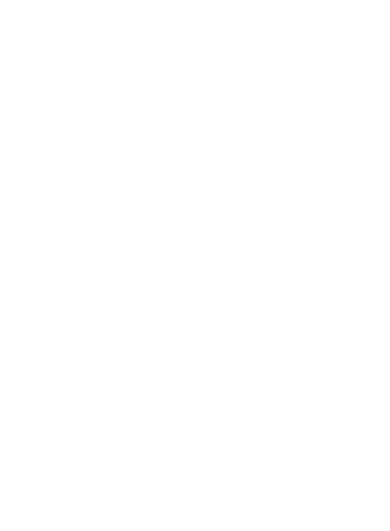
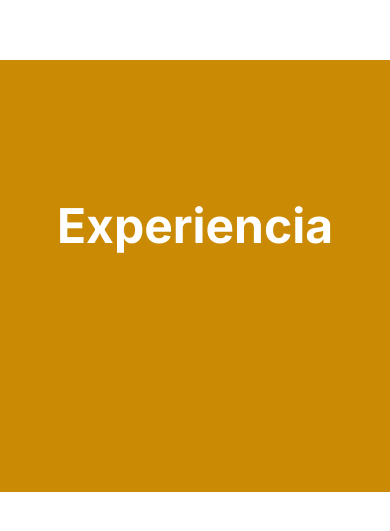
Before and after one commit to MaidedPonce/maidedpo, a Next.js app: page / in a window 390 px wide. Shown: the part 2556-3087 px from the top of the page. Built offline with nearby package versions, Linux system fonts and the light colour scheme.

Commit message:
Adding responsive

```diff
--- a/src/hooks/useGetWidth.tsx
+++ b/src/hooks/useGetWidth.tsx
@@ -1,6 +1,10 @@
 import { useEffect, useLayoutEffect, useState } from 'react'
 
-const useGetWidth = ({ ref }: any) => {
+interface GetWithProps {
+  ref?: any
+}
+
+const useGetWidth = ({ ref }: GetWithProps) => {
   const [elementWidth, setElementWidth] = useState<number>(0)
   const [elementHeight, setElementHeight] = useState<number>(0)
 
@@ -8,6 +12,9 @@ const useGetWidth = ({ ref }: any) => {
     if (ref?.current) {
       setElementWidth(ref.current?.offsetWidth)
       setElementHeight(ref?.current?.offsetHeight)
+    } else {
+      const element = document.querySelector('body')
+      element && setElementWidth(element?.offsetWidth)
     }
   }
 
--- a/src/ui/containers/AboutMe.tsx
+++ b/src/ui/containers/AboutMe.tsx
@@ -29,7 +29,7 @@ export function AboutMe() {
         )}
       </div>
       <motion.div
-        className='text-white px-8 w-full text-base flex items-center justify-center lg:text-xl sticky top-40 text-center h-[30vh] bg-transparent'
+        className='text-white pb-8 px-8 w-full text-base flex items-center justify-center lg:text-xl sticky top-40 text-center h-[30vh] bg-transparent'
         style={{
           opacity: nameOpacity,
         }}
--- a/src/ui/containers/ContactMe.tsx
+++ b/src/ui/containers/ContactMe.tsx
@@ -4,6 +4,7 @@ import React, { useRef } from 'react'
 import { LazyAnimations } from 'components/LazyAnimations'
 import Image from 'next/image'
 import { Path } from '../components/Path'
+import { useGetWidth } from 'app/hooks'
 
 const ContactMe = () => {
   const ref = useRef(null)
@@ -11,31 +12,38 @@ const ContactMe = () => {
     target: ref,
     offset: ['start center', 'end end'],
   })
+  const { elementWidth } = useGetWidth({})
+  const viewport = elementWidth <= 768 ? -100 : -900
   const y = useTransform(scrollYProgress, [0, 1], [500, 0])
-  const y2 = useTransform(scrollYProgress, [0, 1], [-900, 0])
+  const y2 = useTransform(scrollYProgress, [0, 1], [viewport, 0])
 
   return (
-    <div ref={ref} className='h-screen bg-white flex overflow-hidden'>
+    <div
+      ref={ref}
+      className='h-screen flex-col md:flex-row bg-white flex overflow-hidden'
+    >
       <LazyAnimations>
         <m.div
           style={{ y: y2 }}
-          className='flex justify-center w-1/2 items-center bg-gray-600'
+          className='flex h-full justify-center w-full md:w-1/2 items-center bg-gray-600'
         >
           <p className='text-white font-bold text-5xl'>Contáctame</p>
         </m.div>
       </LazyAnimations>
       <LazyAnimations>
-        <m.div style={{ y: y }} className='w-1/2 h-full'>
+        <m.div style={{ y: y }} className='w-full md:w-1/2 h-full'>
           <ul className='flex h-full flex-col justify-center items-end px-8 gap-4'>
             <li>
               <Path
                 side='right'
                 text={
                   <a
-                    className='flex gap-4 items-center justify-end'
+                    className='flex gap-4 items-center justify-end flex-col md:flex-row'
                     href='mailto:maided.h.p90@gmail.com'
                   >
-                    maided.h.p90@gmail.com
+                    <span className='order-1 md:order-2 text-xl'>
+                      maided.h.p90@gmail.com
+                    </span>
                     <Image
                       alt='Email'
                       height={35}
@@ -52,10 +60,10 @@ const ContactMe = () => {
                 side='right'
                 text={
                   <a
-                    className='flex gap-4 items-center justify-end pb-1'
+                    className='flex gap-4 items-center justify-end flex-col md:flex-row pb-1'
                     href='https://www.linkedin.com/in/maided-guadalupe-hernandez-ponce-5b2a2a1a5/'
                   >
-                    LinkedIn
+                    <span className='order-1 md:order-2 text-xl'>LinkedIn</span>
                     <Image
                       alt='LinkedIn'
                       height={30}
--- a/src/ui/containers/Education.jsx
+++ b/src/ui/containers/Education.jsx
@@ -3,20 +3,23 @@ import { useTransform, m, useScroll } from 'framer-motion'
 import React, { useRef } from 'react'
 import { LazyAnimations } from 'components/LazyAnimations'
 import { Path } from '../components/Path'
+import { useGetWidth } from 'app/hooks'
 
 const Education = () => {
   const ref = useRef(null)
+  const { elementWidth } = useGetWidth({})
   const { scrollYProgress } = useScroll({
     target: ref,
     offset: ['start center', 'end end'],
   })
-  const y = useTransform(scrollYProgress, [0, 1], [-500, 0])
+  const viewport = elementWidth <= 768 ? -300 : 0
+  const y = useTransform(scrollYProgress, [0, 1], [-500, (viewport)])
   const y2 = useTransform(scrollYProgress, [0, 1], [900, 300])
 
   return (
-    <div ref={ref} className='h-screen bg-white flex overflow-hidden'>
+    <div ref={ref} className='h-screen bg-white flex-col md:flex-row flex overflow-hidden'>
       <LazyAnimations>
-        <m.div style={{ y: y2 }} className='w-1/2 h-fit px-8'>
+        <m.div style={{ y: y2 }} className='w-full pt-8 md:w-1/2 h-full md:h-fit px-8'>
           <ol className='flex flex-col gap-6 p-4 list-disc'>
             <li className='marker:text-brand-uni'>
               <Path
@@ -40,7 +43,7 @@ const Education = () => {
       <LazyAnimations>
         <m.div
           style={{ y }}
-          className=' bg-purple-800 w-1/2 flex justify-center items-center'
+          className=' bg-purple-800 w-full h-full md:w-1/2 flex justify-center items-center'
         >
           <p className='text-white font-bold text-5xl'>Educación</p>
         </m.div>
--- a/src/ui/containers/Projects.tsx
+++ b/src/ui/containers/Projects.tsx
@@ -4,22 +4,28 @@ import React, { useRef } from 'react'
 import { LazyAnimations } from 'components/LazyAnimations'
 import { Path } from '../components/Path'
 import Image from 'next/image'
+import { useGetWidth } from 'app/hooks'
 
 const Projects = () => {
   const ref = useRef(null)
+  const { elementWidth } = useGetWidth({})
   const { scrollYProgress } = useScroll({
     target: ref,
     offset: ['start center', 'end end'],
   })
+  const viewport = elementWidth <= 768 ? -100 : -900
   const y = useTransform(scrollYProgress, [0, 1], [500, 0])
-  const y2 = useTransform(scrollYProgress, [0, 1], [-900, 0])
+  const y2 = useTransform(scrollYProgress, [0, 1], [viewport || -900, 0])
 
   return (
-    <div ref={ref} className='h-screen bg-white flex overflow-hidden'>
+    <div
+      ref={ref}
+      className='min-h-screen h-[130vh] md:h-screen md:flex-row bg-white flex-col flex overflow-hidden'
+    >
       <LazyAnimations>
         <m.div
           style={{ y: y2 }}
-          className='w-full bg-yellow-600 flex justify-center items-center'
+          className='w-full md:w-1/2 bg-yellow-600 h-full flex justify-center items-center'
         >
           <p className='text-white font-bold text-5xl'>Experiencia</p>
         </m.div>
@@ -28,10 +34,12 @@ const Projects = () => {
       <LazyAnimations>
         <m.div
           style={{ y: y }}
-          className='w-full h-full flex justify-around items-center flex-col'
+          className='w-full md:w-1/2 p-8 h-full flex justify-around items-center flex-col'
         >
           <div>
-            <h1 className='text-2xl font-semibold pb-4'>He colaborado en...</h1>
+            <h1 className=' text-xl md:text-2xl font-semibold pb-4'>
+              He colaborado en...
+            </h1>
             <ol className='flex flex-col gap-4 list-disc pl-4'>
               <li className='marker:text-brand-cd'>
                 <Path text='CuraDeuda' stroke='var(--cd)' />
@@ -54,17 +62,17 @@ const Projects = () => {
             </ul> */}
           </div>
           <div>
-            <h1 className='text-2xl font-semibold pb-4'>
+            <h1 className='text-xl md:text-2xl font-semibold pb-4'>
               Mis proyectos personales...
             </h1>
             <ul className='grid grid-cols-2 grid-rows-2 gap-3 w-fit m-auto'>
-              <li className='row-start-1 col-star-1 row-span-1 h-36 w-36'>
+              <li className='row-start-1 col-star-1 row-span-1 h-28 md:h-36 w-28 md:w-36'>
                 {/* <div className='absolute w-full h-full bg-black/20 z-10' /> */}
                 <a
                   href='https://maidedponce.github.io/todoMachine/'
                   className='relative h-full flex items-center justify-center bg-black overflow-hidden '
                 >
-                  <h2 className='absolute text-white z-10 font-bold'>
+                  <h2 className='absolute text-white z-10 font-bold text-xs'>
                     TODOMACHINE
                   </h2>
                   <Image
@@ -75,12 +83,12 @@ const Projects = () => {
                   />
                 </a>
               </li>
-              <li className='row-start-2 col-start-1 w-36 h-36'>
+              <li className='row-start-2 col-start-1 w-28 md:w-36 h-28 md:h-36'>
                 <a
                   href='https://yeahofcourse.com/'
                   className='h-full flex justify-center items-center relative  bg-black overflow-hidden'
                 >
-                  <h2 className='absolute text-white z-10 font-bold'>
+                  <h2 className='absolute text-white z-10 font-bold text-xs'>
                     Yes Of Course
                   </h2>
                   <Image
@@ -96,7 +104,7 @@ const Projects = () => {
                   href='https://maidedponce.github.io/rick-and-morty/'
                   className='flex h-full justify-center items-center relative bg-black overflow-hidden'
                 >
-                  <h2 className='absolute text-white z-10 font-bold'>
+                  <h2 className='absolute text-white z-10 font-bold text-xs'>
                     Rick and Morty
                   </h2>
                   <Image
--- a/src/ui/containers/Stack.tsx
+++ b/src/ui/containers/Stack.tsx
@@ -6,19 +6,25 @@ import { LazyAnimations } from 'components/LazyAnimations'
 
 const Stack = () => {
   const ref = useRef<HTMLDivElement>(null)
+
   const { scrollYProgress } = useScroll({
     target: ref,
     offset: ['start center', 'end end'],
   })
   const y = useTransform(scrollYProgress, [0, 1], [-500, 0])
-  const y2 = useTransform(scrollYProgress, [0, 1], [900, 300])
-
+  const y2 = useTransform(scrollYProgress, [0, 1], [900, 0])
   return (
-    <div ref={ref} className='h-screen bg-white flex overflow-hidden'>
+    <div
+      ref={ref}
+      className='h-screen bg-white flex flex-col md:flex-row overflow-hidden'
+    >
       <LazyAnimations>
-        <m.div style={{ y: y2 }} className='w-1/2 h-full px-8'>
-          <ul className='grid grid-cols-3 grid-rows-2 w-fit'>
-            <li className='w-20 h-20'>
+        <m.div
+          style={{ y: y2 }}
+          className='w-full flex justify-center items-center md:w-1/2 md:order-1 h-full px-8 order-2'
+        >
+          <ul className='m-auto md:m-0 grid grid-cols-2 grid-rows-3 md:grid-cols-3 md:grid-rows-2 w-fit'>
+            <li className='w-20 h-20 m-auto md:m-0'>
               <Image
                 alt='JavaScript'
                 height={70}
@@ -26,46 +32,48 @@ const Stack = () => {
                 src='/icons/javascript-svgrepo-com.svg'
               />
             </li>
-            <li className='w-20 h-20'>
+            <li className='w-20 h-20 m-auto md:m-0'>
               <Image
-                alt='JavaScript'
+                alt='React'
                 height={70}
                 width={70}
                 src='/icons/react-svgrepo-com.svg'
               />
             </li>
-            <li className='w-20 h-20'>
+            <li className='w-20 h-20 m-auto md:m-0'>
               <Image
-                alt='JavaScript'
+                alt='Nextjs'
                 height={70}
                 width={70}
                 src='/icons/nextjs-svgrepo-com.svg'
               />
             </li>
-            <li className='w-20 h-20'>
+            <li className='w-20 h-20 m-auto md:m-0'>
               <Image
-                alt='JavaScript'
+                alt='Tailwind'
                 height={70}
                 width={70}
                 src='/icons/tailwind-svgrepo-com.svg'
               />
             </li>
-            <li className='w-20 h-20'>
+            <li className='w-20 h-20 m-auto md:m-0'>
               <Image
-                alt='JavaScript'
+                alt='Redux'
                 height={70}
                 width={70}
                 src='/icons/redux-svgrepo-com.svg'
               />
             </li>
-            <li className='m-auto font-bold text-4xl text-blue-500'>Zustand</li>
+            <li className='m-auto font-bold md:text-4xl text-3xl text-blue-500'>
+              Zustand
+            </li>
           </ul>
         </m.div>
       </LazyAnimations>
       <LazyAnimations>
         <m.div
           style={{ y }}
-          className='w-1/2 px-8 flex justify-center items-center bg-blue-800'
+          className='w-full md:w-1/2 h-full order-1 md:order-2 px-8 flex justify-center items-center bg-blue-800'
         >
           <p className='text-white text-5xl font-bold'>Stack</p>
         </m.div>
```
